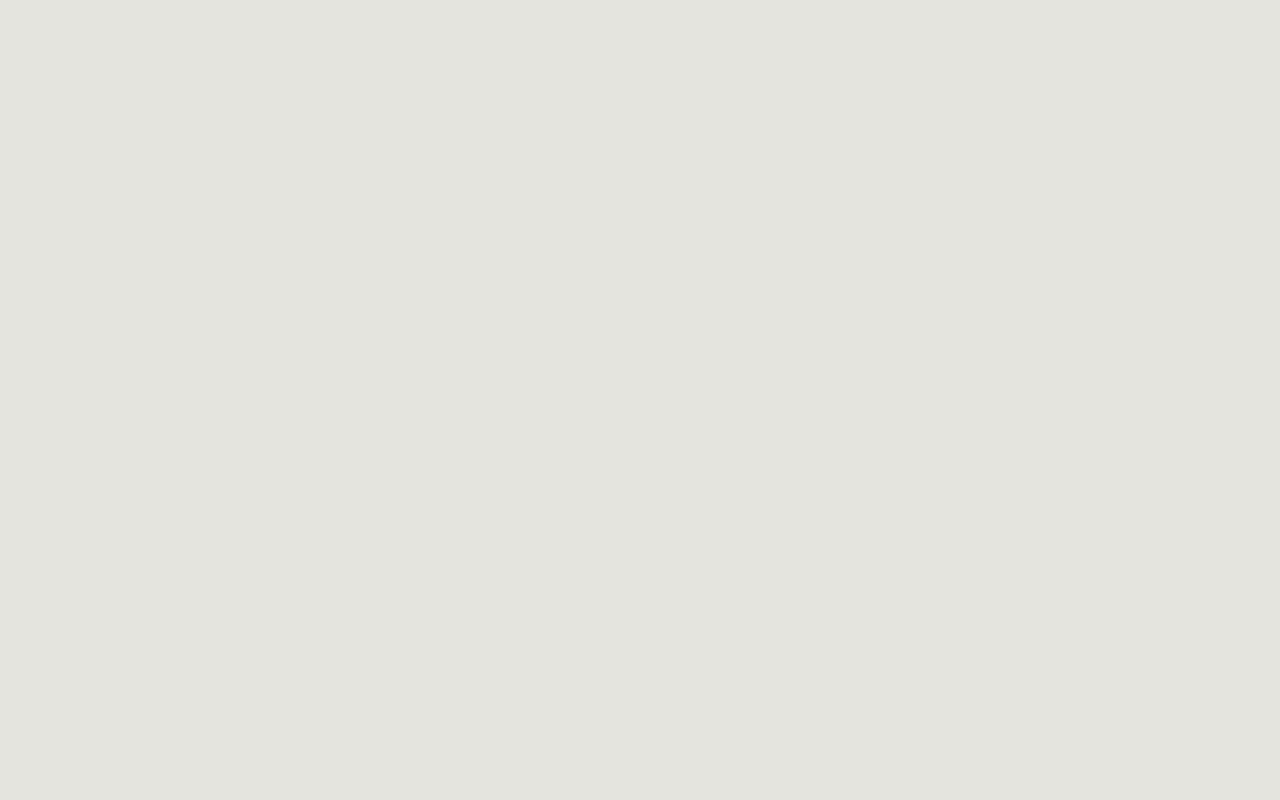
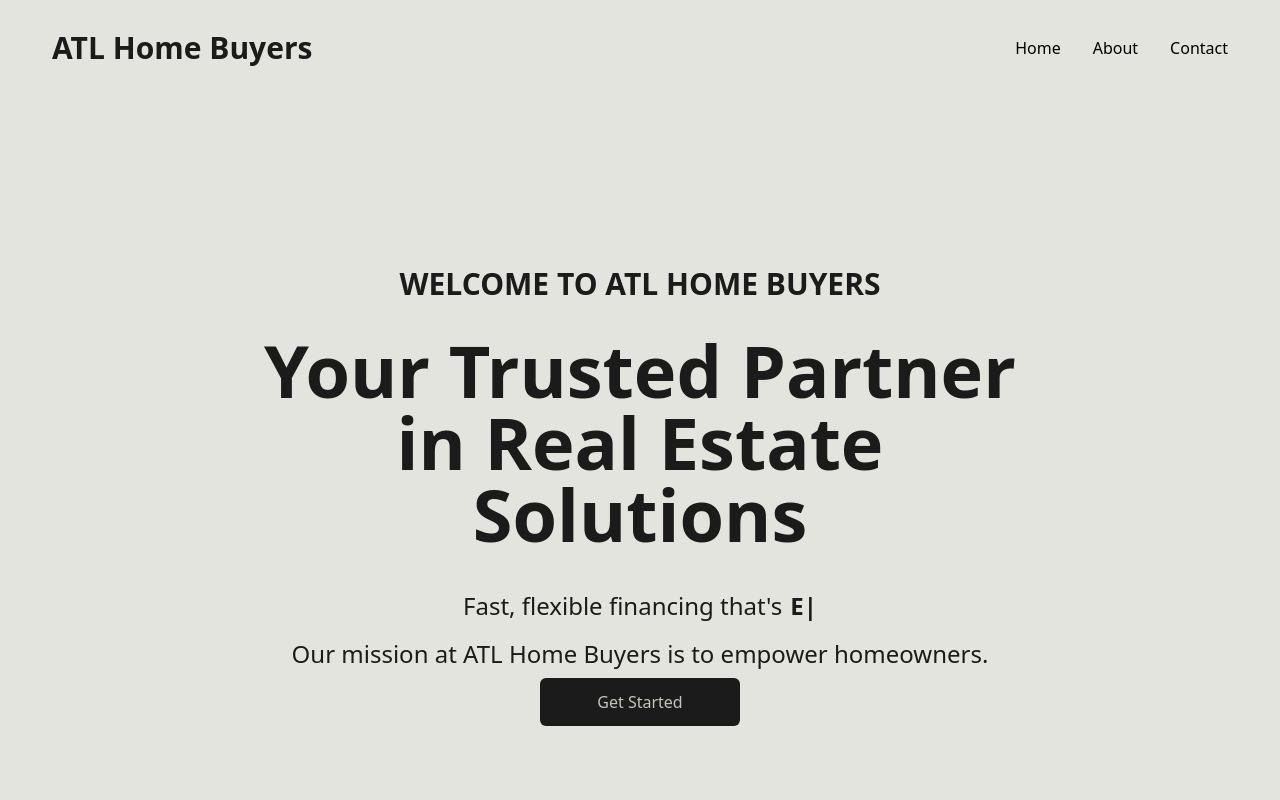
Before and after one commit to terencesmithcodes/atlhomebuyers, a React (Create React App) app: page / in a window 1280 px wide. Before the commit this address had no page. Shown: the top 800 px of the page. Built offline with nearby package versions, Linux system fonts and the light colour scheme.

Commit message:
updated app.js

```diff
--- a/src/App.js
+++ b/src/App.js
@@ -37,7 +37,7 @@
     <>
       <div className="App">
         <Routes>
-          <Route path="/atlcapitalventures.com" element={<Atlhomebuyers />} />
+          <Route path="/" element={<Atlhomebuyers />} />
           <Route path="/privacy" element={<Privacy />} />
         </Routes>
       </div>
```
